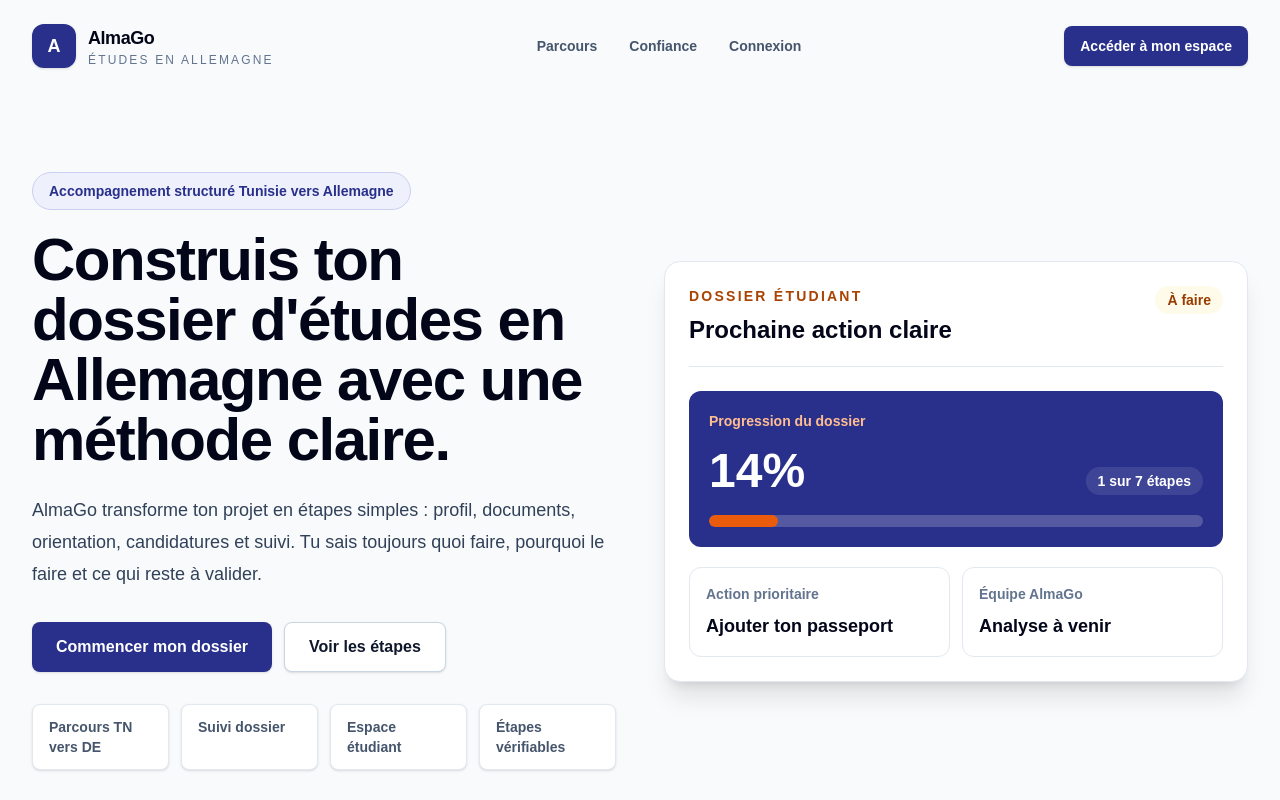
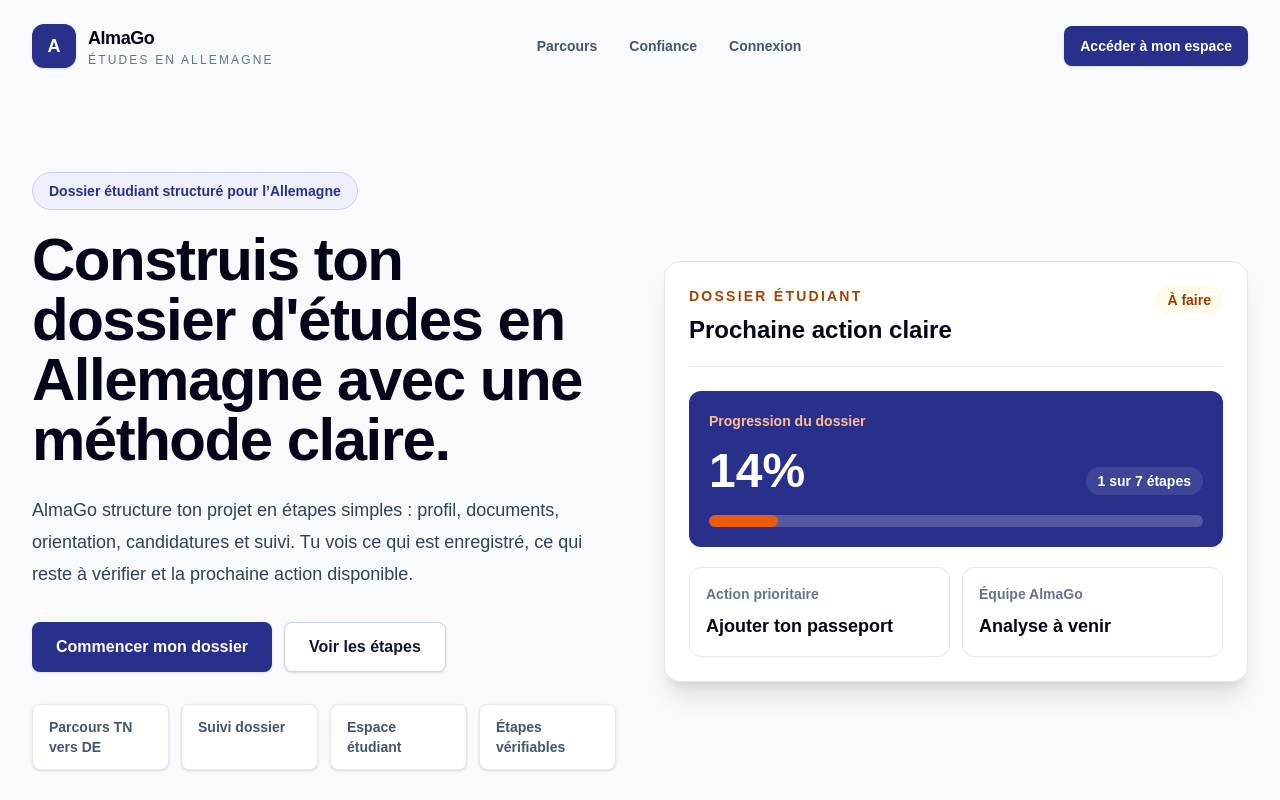
Before and after one commit to almago-platform/AlmaGo, a Next.js app: page / in a window 1280 px wide. Shown: the top 800 px of the page. Built offline with nearby package versions, Linux system fonts and the light colour scheme.

Commit message:
copy: align homepage message with public metadata

```diff
--- a/src/app/page.tsx
+++ b/src/app/page.tsx
@@ -37,15 +37,15 @@ export default function Home() {
       <section className="mx-auto grid w-full max-w-7xl items-center gap-12 px-6 pb-16 pt-10 lg:grid-cols-2 lg:px-8 lg:pb-24 lg:pt-20">
         <div className="max-w-3xl">
           <p className="mb-5 inline-flex rounded-full border border-[var(--brand-border)] bg-[var(--brand-soft)] px-4 py-2 text-sm font-bold text-[var(--brand)]">
-            Accompagnement structuré Tunisie vers Allemagne
+            Dossier étudiant structuré pour l’Allemagne
           </p>
           <h1 className="text-4xl font-bold tracking-tight text-slate-950 sm:text-6xl">
             Construis ton dossier d&apos;études en Allemagne avec une méthode claire.
           </h1>
           <p className="mt-6 max-w-2xl text-lg leading-8 text-slate-700">
-            AlmaGo transforme ton projet en étapes simples : profil, documents,
-            orientation, candidatures et suivi. Tu sais toujours quoi faire, pourquoi
-            le faire et ce qui reste à valider.
+            AlmaGo structure ton projet en étapes simples : profil, documents,
+            orientation, candidatures et suivi. Tu vois ce qui est enregistré,
+            ce qui reste à vérifier et la prochaine action disponible.
           </p>
           <div className="mt-8 flex flex-col gap-3 sm:flex-row">
             <Link
```
